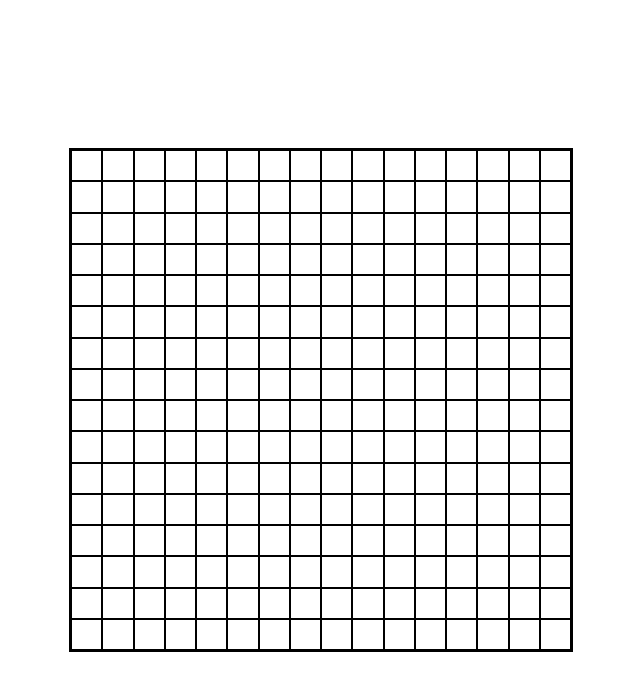
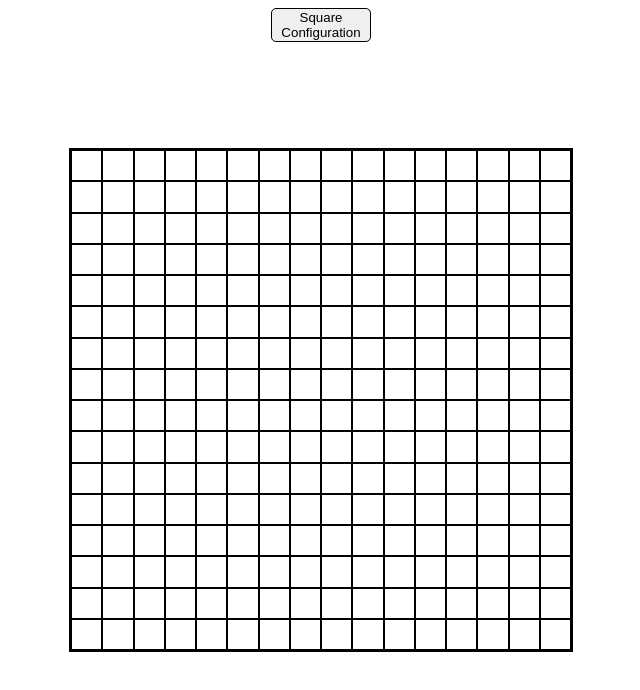
Before and after one commit to slin490/sketch-etch, a plain HTML site: page index.html in a window 1280 px wide. Shown: the whole page, without its empty margins (319-959 px from the left). Drawn offline with Linux system fonts and the light colour scheme.

Commit message:
hovereffect-js

```diff
--- a/index.html
+++ b/index.html
@@ -9,8 +9,10 @@
 
 </head>
 <body>
-	<div class="container">
-
+	<div id="containerOne">
+		<button id="btn">Square Configuration</button>
+		<div class="container">
+		</div>
 	</div>
 	<script src="script.js"></script>
 </body>
--- a/script.js
+++ b/script.js
@@ -15,4 +15,10 @@ const grids = document.querySelectorAll(".grid");
 
 grids.forEach((grid) => {
 	grid.style.border = "1px solid black";
+	grid.style.flexBasis = "calc(100%/16)";
+	grid.style.boxSizing = "border-box";
+	grid.style.transition = "background-color 0.5s"
+	grid.addEventListener("mouseenter", () => {
+		grid.style.backgroundColor = "black"
+	})
 })
--- a/style.css
+++ b/style.css
@@ -1,7 +1,22 @@
+#containerOne{
+	display: flex;
+	flex-direction: column;
+	justify-content: center;
+	align-items: center;
+}
+
+button{
+	border: 1.5px solid black;
+	border-radius: 5px;
+	width: 100px;
+	cursor: pointer;
+}
+
 .container{
 	border: 2px solid black;
+	aspect-ratio: 1;
 	height: 500px;
-	width: 500px;
+	/* width: 500px; */
 	position: absolute;
 	top: 50%;
 	left: 50%;
@@ -10,11 +25,11 @@
 	flex-wrap: wrap;
 }
 
-.grid{
+/* .grid{
 	flex-basis: calc(100%/16);
 	box-sizing: border-box;
-	transition: background-color 0.3 ease;
-}
+	transition: background-color 0.5s ease;
+} */
 
 .grid:hover{
 	background-color: black;
```
